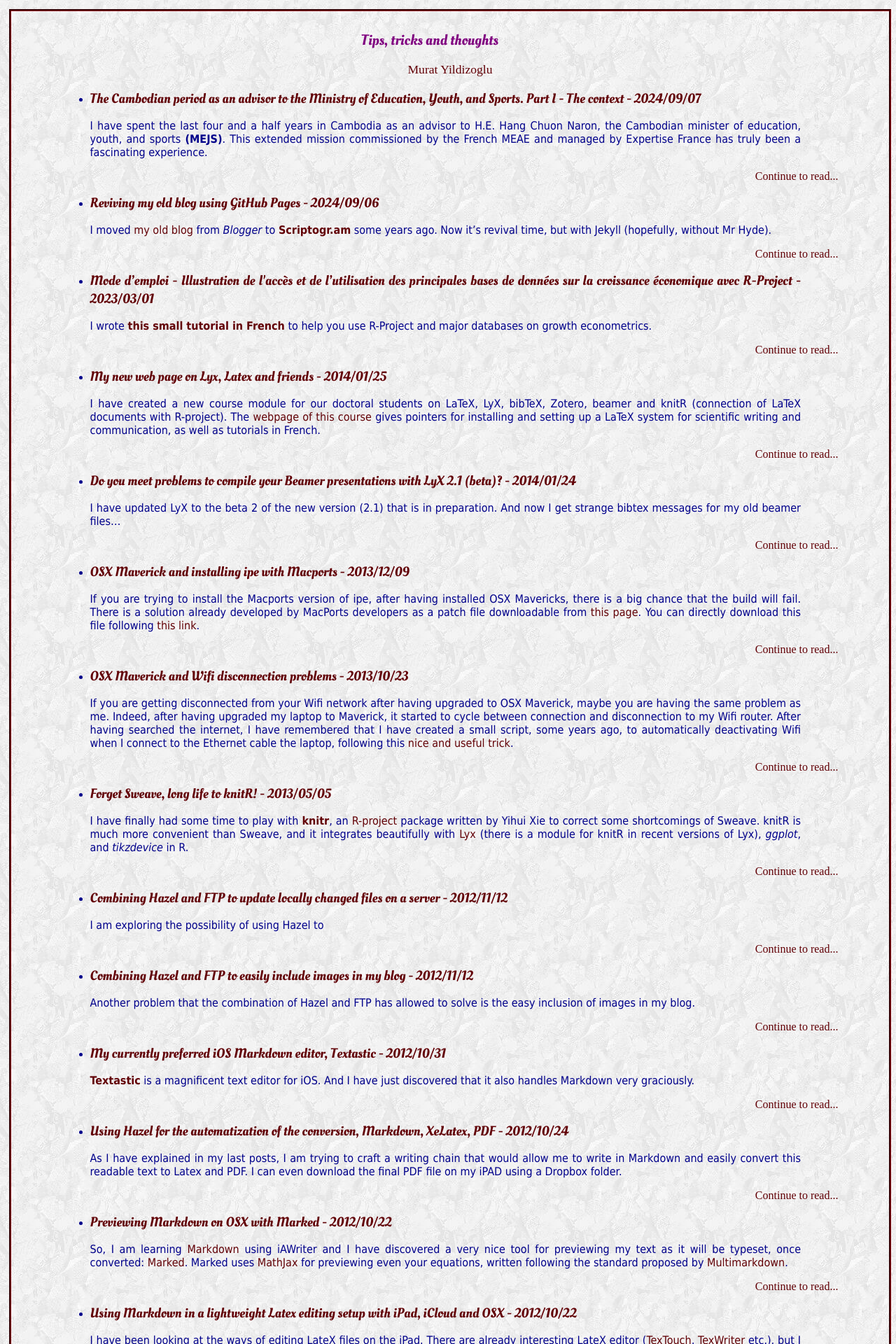
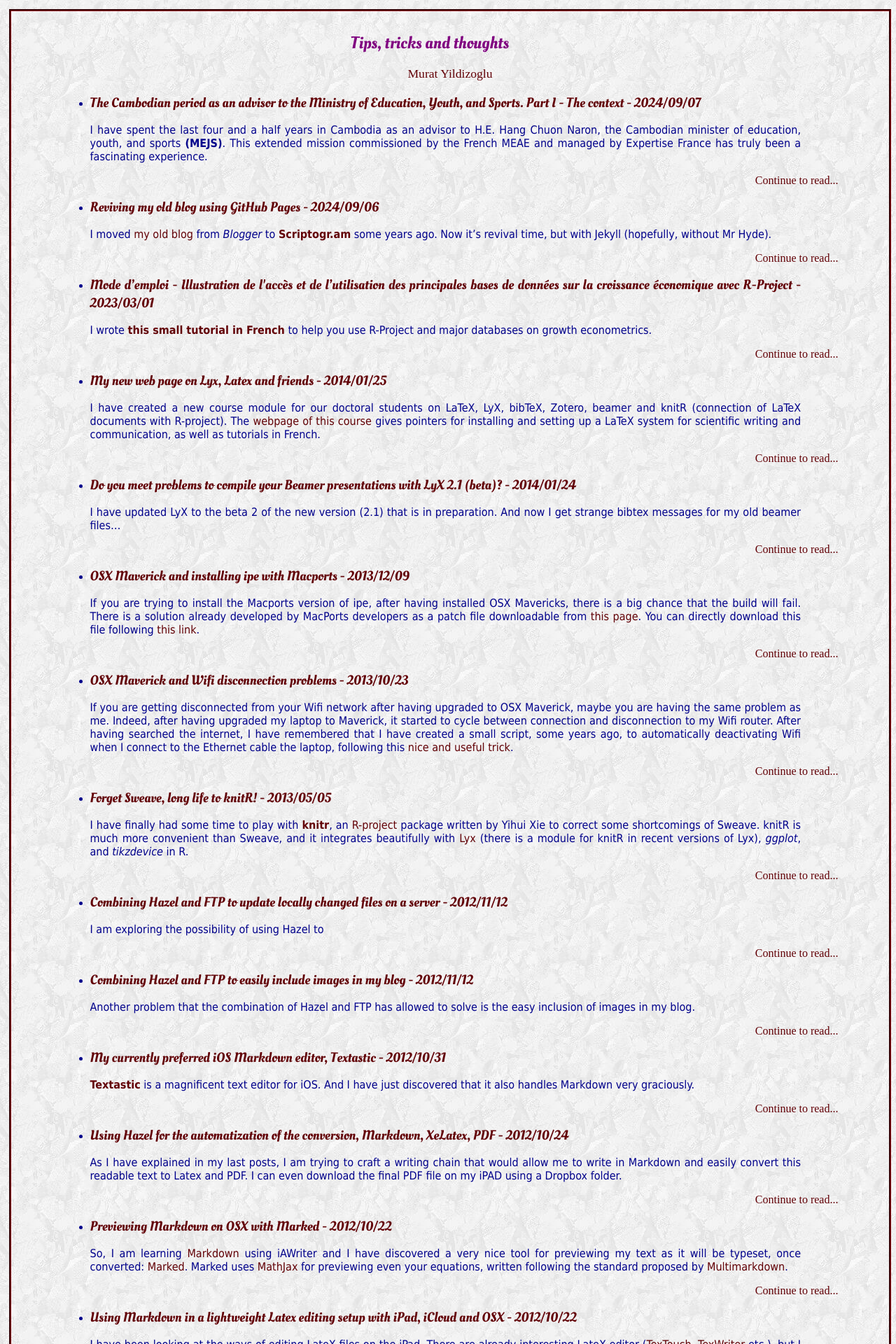
Before and after one commit to myildi/myildi.github.io, a Jekyll site: the page built from index-insert.html, in a window 1280 px wide. Shown: the top 1920 px of the page at 70% size. Built offline with Jekyll 4.4.1, drawn with Linux system fonts in a browser that asks for light colours.

Commit message:
Update default.html

```diff
--- a/_layouts/default.html
+++ b/_layouts/default.html
@@ -19,7 +19,7 @@
     {% if page.page_image contains ".jpg" or page.page_image contains ".png" %}
       <p align="center"><img src="{{ site.image_path }}{{ page.page_image }}" alt="{{ page.title }}" class="img-fluid"></p>
     {% else %}
-      <h1 align="center" class="posttitle" style="font-size: 1.3em;">{{ page.title }}</h1>
+      <h1 align="center" class="posttitle" style="font-size: 1.5em;">{{ page.title }}</h1>
     {% endif %}
     <p style="text-align: center; font-size: 1.1em;">
       <a href="https://yildizoglu.fr" class="author-link">Murat Yildizoglu</a>
```
